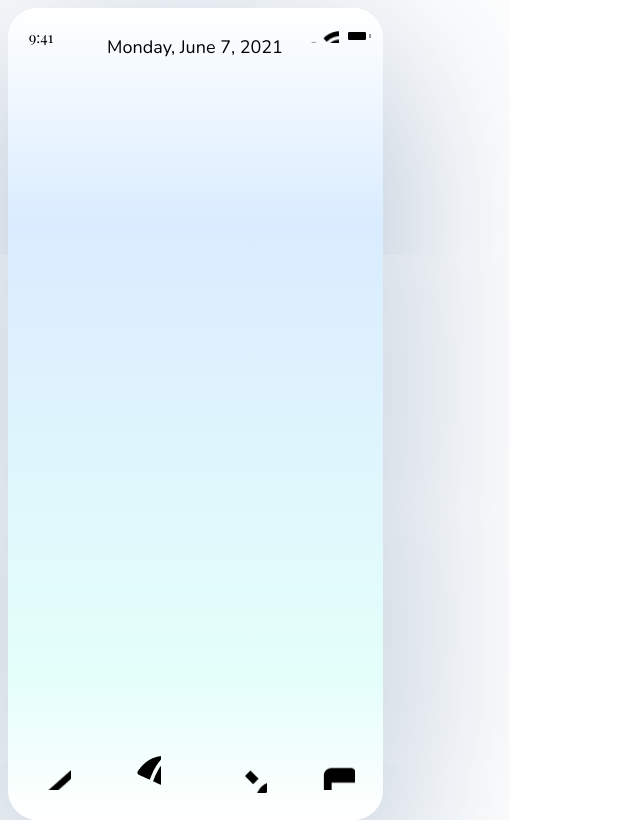
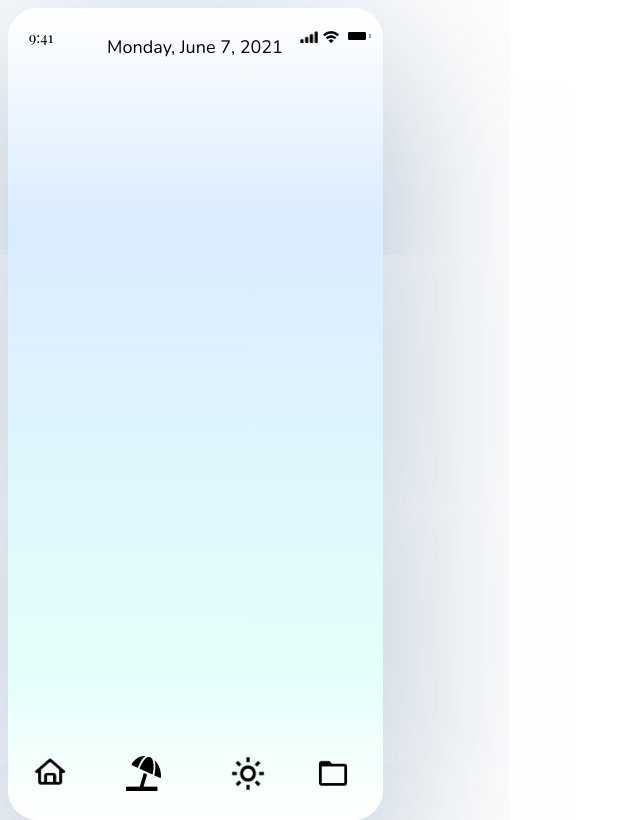
Before and after one commit to evilo/4170-KDH, a plain HTML site: page index.html in a window 1280 px wide. Shown: the whole page, without its empty margins (0-640 px from the left). Drawn offline with nearby package versions, Linux system fonts and the light colour scheme.

Commit message:
added some pictures

```diff
--- a/styles.css
+++ b/styles.css
@@ -71,6 +71,8 @@
 }
 .wifi_signal {
 	background-image: url(images/wifi.jpg);
+	background-repeat: no-repeat;
+	background-size: contain;
 	width:16.028411865234375px;
 	height:11.5px;
 	position:absolute;
@@ -79,6 +81,8 @@
 }
 .cellular_bars {
 	background-image: url(images/cellular.jpg);
+	background-repeat: no-repeat;
+	background-size: contain;
 	width:17.770660400390625px;
 	height:11.15151596069336px;
 	position:absolute;
@@ -115,11 +119,16 @@
 	background-image: url(images/home.jpg);
 	width:35.83256530761719px;
 	height:30.83363914489746px;
-	/* max-width:20%;
-	max-height:20%; */
+	background-repeat: no-repeat;
+	background-size: contain;
+	/*max-width:100%;*/
+	/*max-height:100%;*/
+	/*min-width: 100%;*/
+	/*min-height: 100%;*/
 	position:absolute;
-	left:3.5837154388427734px;
-	top:3.083024501800537px;
+	/*left:3.5837154388427734px;*/
+	/*top:3.083024501800537px;*/
+	/*object-fit: contain;*/
 }
 .file_wrapper {
 	width:47px;
@@ -130,6 +139,8 @@
 }
 .file {
 	background-image: url(images/file.jpg);
+	background-repeat: no-repeat;
+	background-size: contain;
 	width:39.16666793823242px;
 	height:33.81122589111328px;
 	position:absolute;
@@ -145,6 +156,8 @@
 }
 .umbrella {
 	background-image: url(images/umbrella.jpg);
+	background-repeat: no-repeat;
+	background-size: contain;
 	width:35.000389099121094px;
 	height:35.00038528442383px;
 	position:absolute;
@@ -160,6 +173,8 @@
 }
 .sun {
 	background-image: url(images/sun.jpg);
+	background-repeat: no-repeat;
+	background-size: contain;
 	width:38.333335876464844px;
 	height:39.16666793823242px;
 	position:absolute;
```
